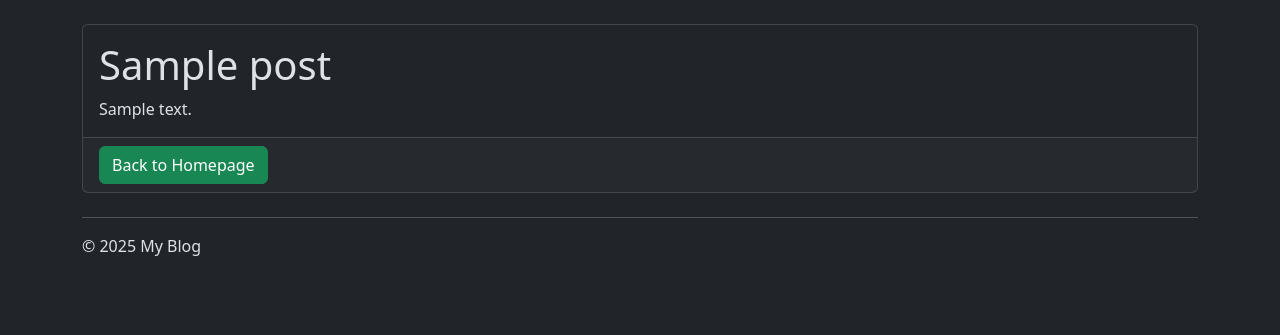
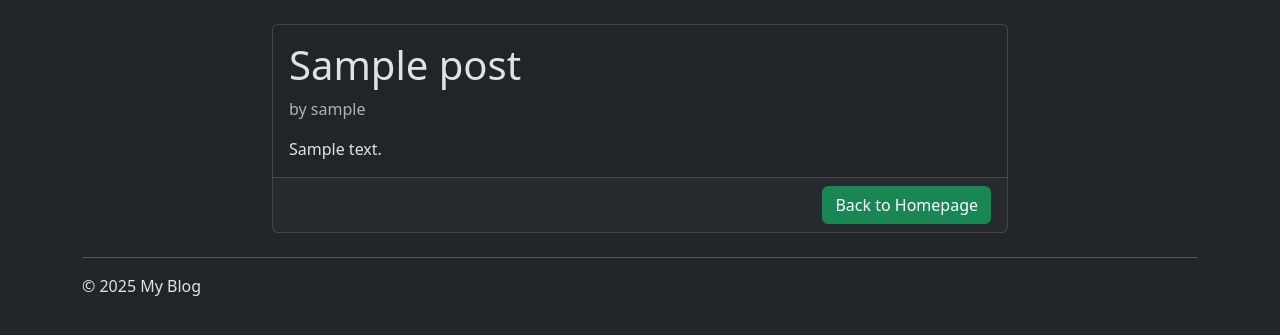
Before and after one commit to SmittGevariya/django-blog-project, a Django app: page /post/1/ in a window 1280 px wide. Shown: the part 57-392 px from the top of the page. Run offline with Django 5.2, Linux system fonts and the light colour scheme; tables that the repository leaves empty hold one stand-in row (values such as "Sample post"); some libraries are stand-ins or nearby versions.

Commit message:
UI: Constrain content width on detail page

```diff
--- a/blog_project/posts/templates/posts/post_detail.html
+++ b/blog_project/posts/templates/posts/post_detail.html
@@ -1,17 +1,28 @@
 {% extends 'layout.html' %}
 
 {% block content %}
+<div class='row justify-content-center'>
+    <div class='col-lg-8'>
         <div class="card mt-4">
             <div class="card-body">
                 <h1 class="card-title">{{ post.title }}</h1>
-            <p class="card-text">{{ post.content }}</p>
+
+                <p class='text-body-secondary'>
+                    by {{post.author.username}}
+                </p>
+
+                <p class='card-text mt-3'>{{post.content}}</p>
             </div>
-        <div class="card-footer">
+            <div class="card-footer d-flex justify-content-between">
+                <div>
                     {% if user == post.author %}
-            <a href="{% url 'post_edit' pk=post.pk%}" class='btn btn-info mx-2'>Edit</a>
-            <a href="{% url 'post_delete' pk=post.pk%}" class='btn btn-danger me-2'>Delete</a>
+                    <a href="{% url 'post_edit' pk=post.pk%}" class='btn btn-info me-2'>Edit</a>
+                    <a href="{% url 'post_delete' pk=post.pk%}" class='btn btn-danger'>Delete</a>
                     {% endif %}
+                </div>
                 <a href="{% url 'post_list' %}" class="btn btn-success">Back to Homepage</a>
             </div>
         </div>
+    </div>
+</div>
 {% endblock content %}
```
Lines whose indentation alone changed are shown as unchanged.
